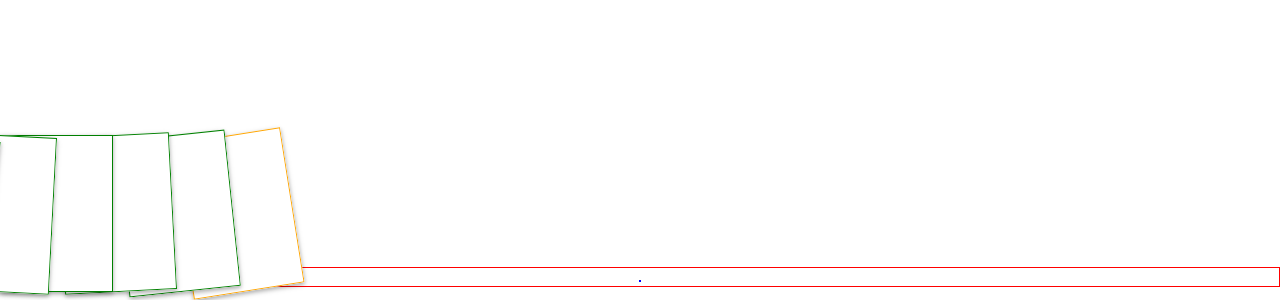
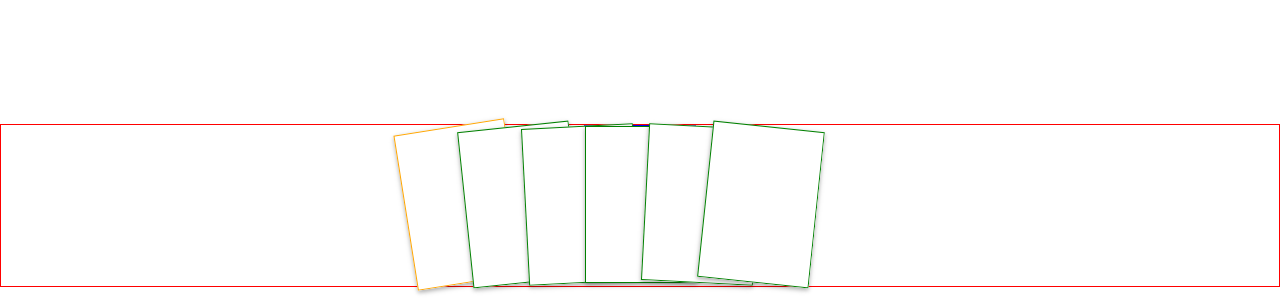
Before and after one commit to adil-soubki/codepens, a plain HTML site: page practice-with-cards-6/index.html in a window 1280 px wide. Shown: the part 508-808 px from the top of the page. Drawn offline with nearby package versions, Linux system fonts and the light colour scheme.

Commit message:
now layout is done all javascript... bugs to fix still

```diff
--- a/practice-with-cards-6/index.html
+++ b/practice-with-cards-6/index.html
@@ -16,33 +16,37 @@
   <div class=play-trigger></div>
 <div class=hand-wrapper>
   <div class=hand>
+    <div class=card-wrapper>
       <div class=card>
         <div class=front></div>
         <div class=back></div>
       </div>
+    </div>
+    <div class=card-wrapper>
       <div class=card>
         <div class=front></div>
         <div class=back></div>
       </div>
+    </div><div class=card-wrapper>
       <div class=card>
         <div class=front></div>
         <div class=back></div>
       </div>
+    </div><div class=card-wrapper>
       <div class=card>
         <div class=front></div>
         <div class=back></div>
       </div>
+    </div><div class=card-wrapper>
       <div class=card>
         <div class=front></div>
         <div class=back></div>
       </div>
+    </div><div class=card-wrapper>
       <div class=card>
         <div class=front></div>
         <div class=back></div>
       </div>
-    <div class="card">
-      <div class=front></div>
-      <div class=back></div>
     </div>
   </div>
 </div>
--- a/practice-with-cards-6/js/index.js
+++ b/practice-with-cards-6/js/index.js
@@ -50,7 +50,7 @@ Draggable.create($('.card'), draggableDefaults);
 |  | Hand/Card
 \**/
 var card = {
-  html: '<div class="card"><div class="front"></div><div class="back"></div></div>'
+  html: '<div class="card-wrapper"><div class="card"><div class="front"></div><div class="back"></div></div></div>'
 }
 
 var hand = {
@@ -74,7 +74,7 @@ var hand = {
   gutterConstant: 60,
   gutterWidth: function(index) {
     var gutter = Math.floor(hand.handSize()/2)*this.gutterConstant;
-    return gutter + this.gutterConstant*-index;
+    return -(gutter + this.gutterConstant*-index);
   },
   flip: function($card) {
     TweenMax.to($card, 0, {rotationY: 180});
@@ -121,6 +121,6 @@ $(function main() {
 	//hand.flip(hand.card(3));
   // Test adding cards to hand
   $('body').click(function() {
-  	//hand.addCard();
+  	hand.addCard();
 	});
 });
--- a/practice-with-cards-6/scss/style.scss
+++ b/practice-with-cards-6/scss/style.scss
@@ -84,16 +84,19 @@ $top-shadow-color: black;              // <insert description>
       border: 1px solid blue;
     }
     display: inline-block;
+    height: $card-height;
+    width: $card-width;
+    .card-wrapper {
+      position: absolute;
       .card {
-      position: absolute;
-      left: 50%;
-      //position: relative;
+        position: relative;
         //float: left;
-      //display: block;
+        display: block;
         background-color: #fff;
         top: 0px;
         width: $card-width;
         height: $card-height;
+        z-index: 1;
         @include shadow(1);
         @include transform-style(preserve-3d);
         @include transition(top 0.1s, box-shadow 0.2s);
@@ -125,6 +128,7 @@ $top-shadow-color: black;              // <insert description>
       }
     }
   }
+}
 
 .invisible {
   visibility: hidden;
```
Also changed, not shown: practice-with-cards-6/css/style.css. Lines whose indentation alone changed are shown as unchanged.
